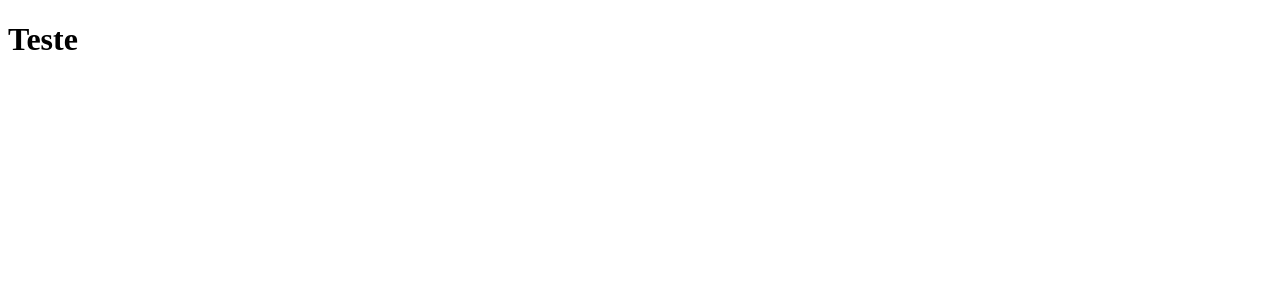
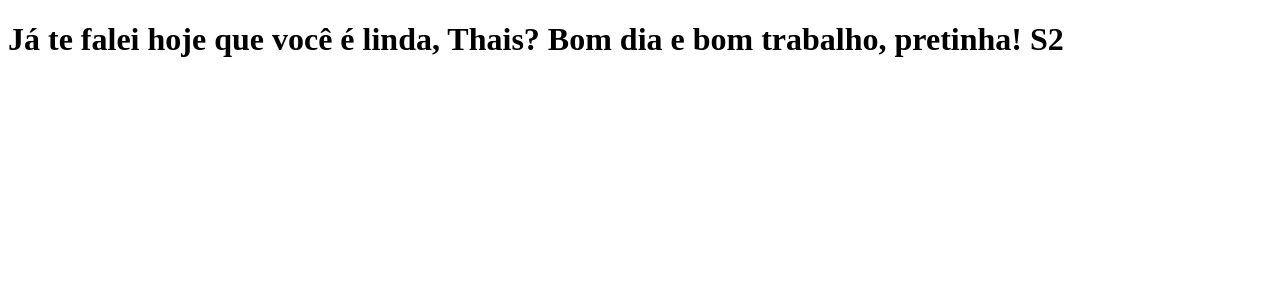
Before and after one commit to ljoanes/Curso.Dev, a Next.js app: page / in a window 1280 px wide. Shown: the top 300 px of the page. Built offline with nearby package versions, Linux system fonts and the light colour scheme.

Commit message:
"Mensagem de boa primeira usuária"

```diff
--- a/pages/index.js
+++ b/pages/index.js
@@ -1,5 +1,5 @@
 function Home() {
-  return <h1>Teste</h1>;
+  return <h1>Já te falei hoje que você é linda, Thais? Bom dia e bom trabalho, pretinha! S2</h1>;
 }
 
 export default Home;
```
